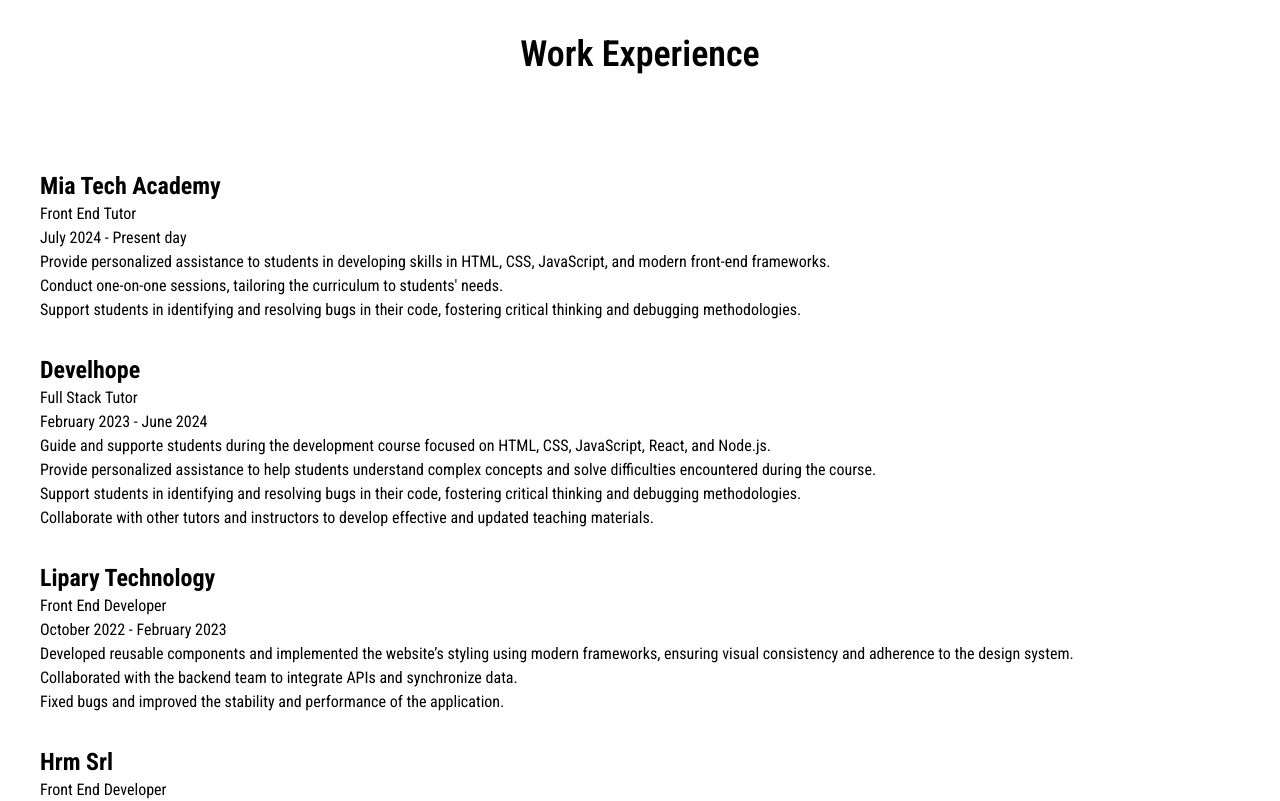
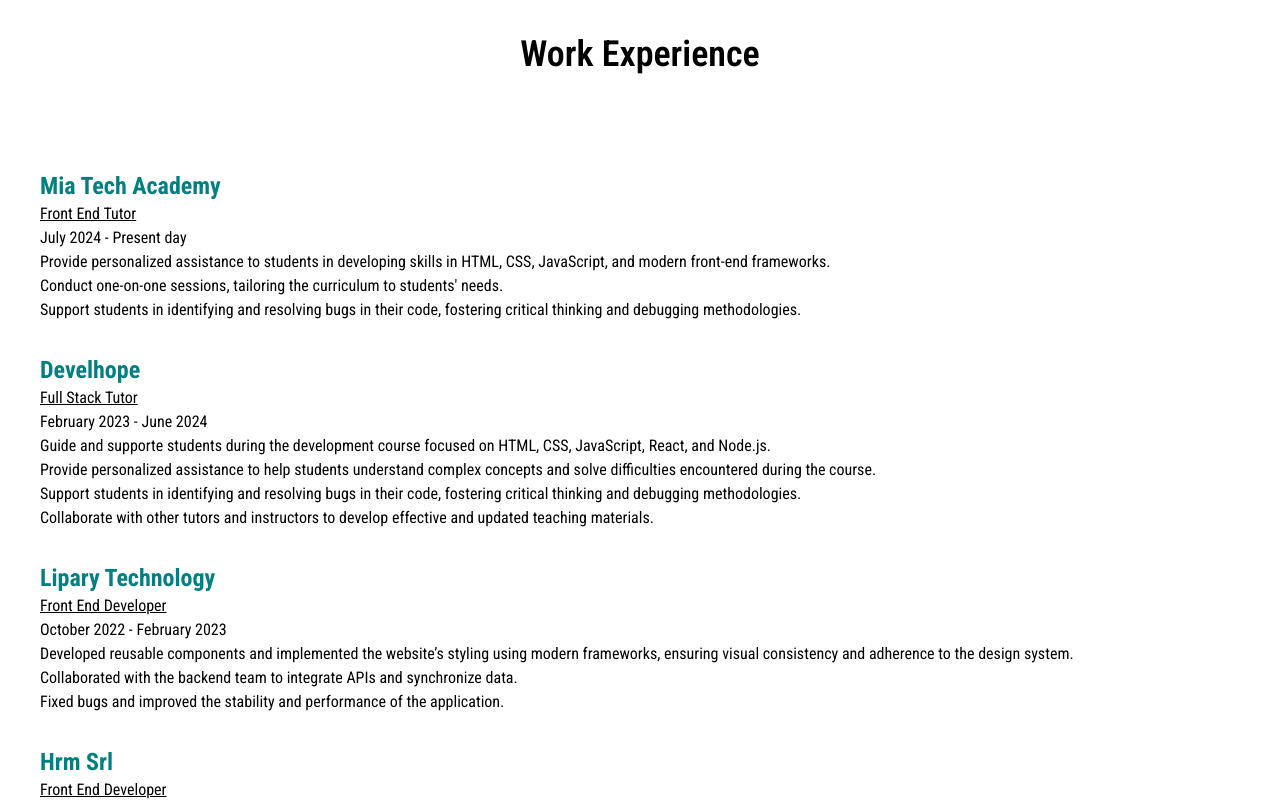
Before and after one commit to ManfrediMauroMarrone/portfolio, a React (Vite) app: page / in a window 1280 px wide. Shown: the part 2060-2861 px from the top of the page. Built offline with nearby package versions, Linux system fonts and the light colour scheme.

Commit message:
changed stiles experienve section

```diff
--- a/src/components/ListItem.jsx
+++ b/src/components/ListItem.jsx
@@ -3,8 +3,8 @@
 function ListItem({company, title, date, content}) {
   return (
     <li>
-      <h3 className="text-2xl font-bold pt-8">{company}</h3>
-      <p>{title}</p>
+      <h3 className="text-2xl font-bold pt-8 text-primary">{company}</h3>
+      <p className="underline">{title}</p>
       <p>{date}</p>
       <ul>
         {content.map((e, index) => {
```
